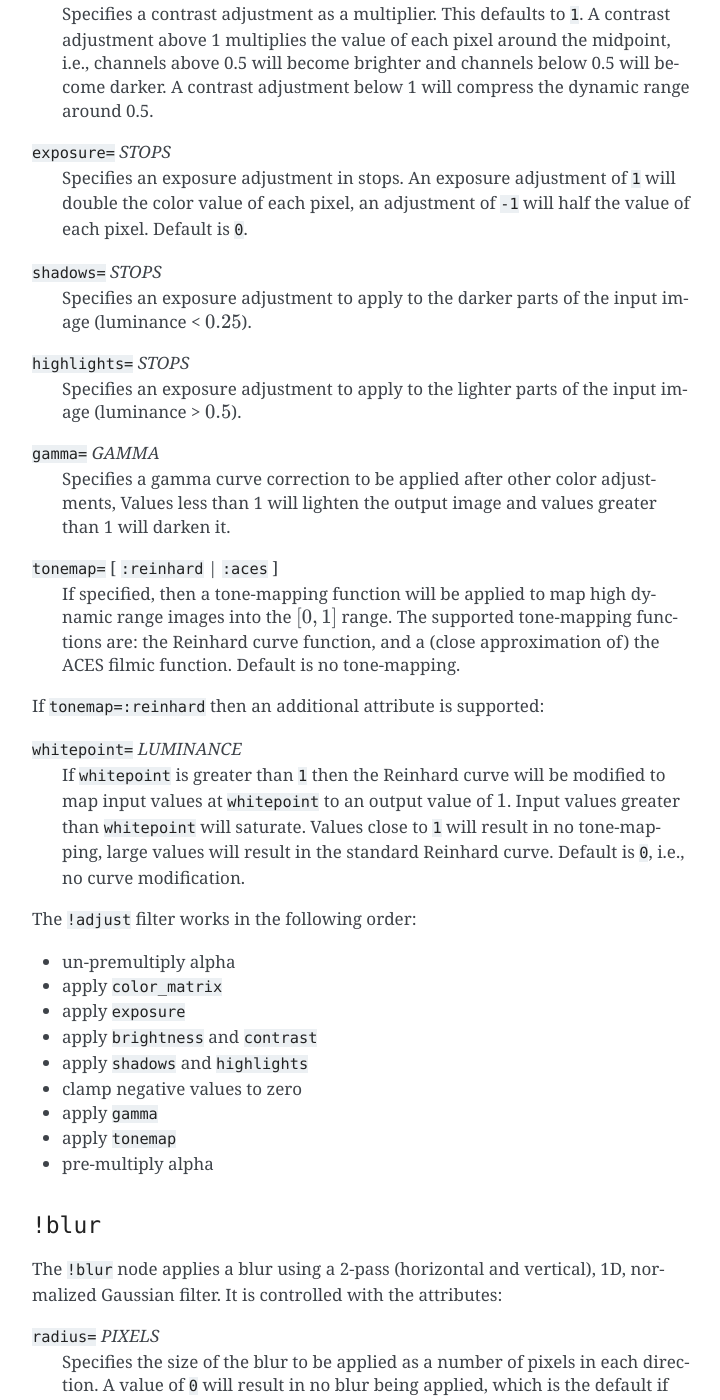
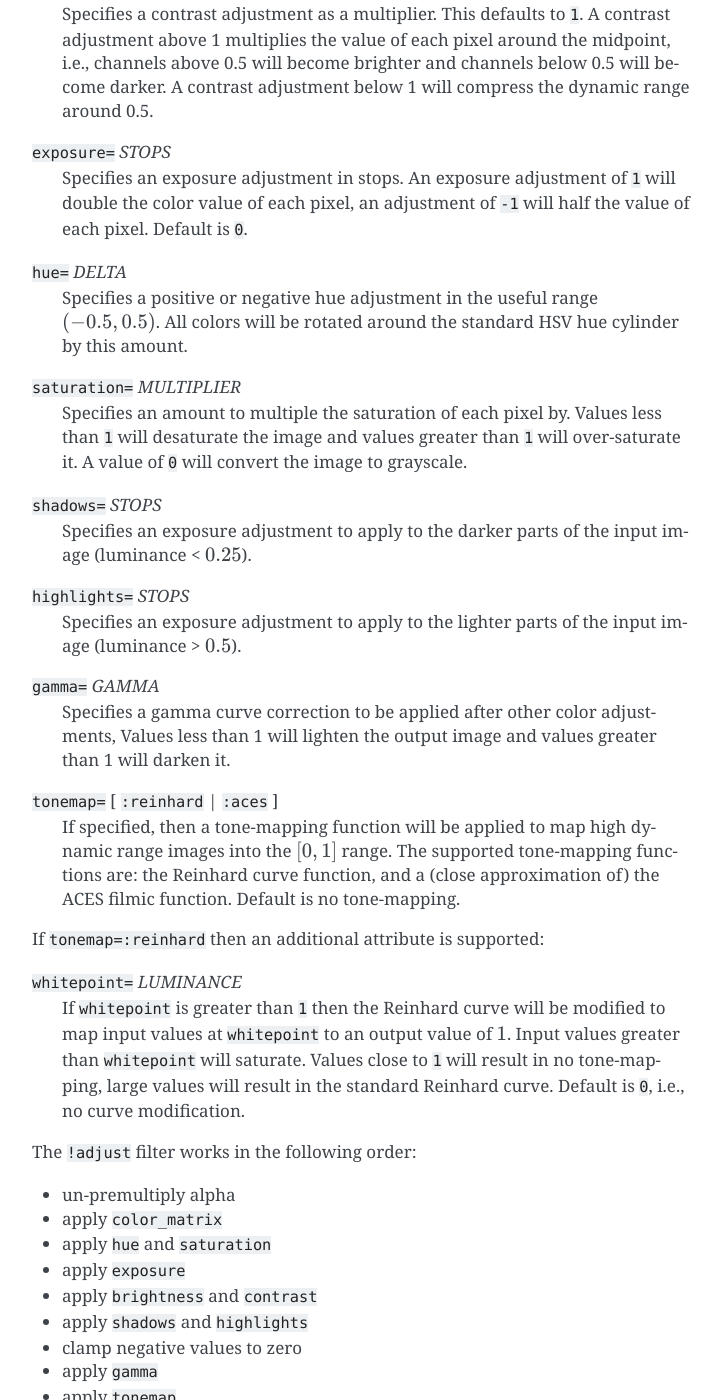
Before and after one commit to jonathanhogg/flitter, a Sphinx documentation site: the page built from docs/shaders.md, in a window 1280 px wide and 1400 px high, scrolled down 7722 px. Shown: the whole window, without its empty margins (388-1108 px from the left). Built offline with Sphinx 7.4.7, drawn with Linux system fonts in a browser that asks for light colours.

Commit message:
Add `hue` and `saturation` controls on `!adjust`

```diff
--- a/docs/shaders.md
+++ b/docs/shaders.md
@@ -326,6 +326,16 @@ range around 0.5.
 double the color value of each pixel, an adjustment of `-1` will half the value
 of each pixel. Default is `0`.
 
+`hue=` *DELTA*
+: Specifies a positive or negative hue adjustment in the useful range
+$(-0.5,0.5)$. All colors will be rotated around the standard HSV hue cylinder
+by this amount.
+
+`saturation=` *MULTIPLIER*
+: Specifies an amount to multiple the saturation of each pixel by. Values
+less than `1` will desaturate the image and values greater than `1` will
+over-saturate it. A value of `0` will convert the image to grayscale.
+
 `shadows=` *STOPS*
 : Specifies an exposure adjustment to apply to the darker parts of the input
 image (luminance < $0.25$).
@@ -358,6 +368,7 @@ The `!adjust` filter works in the following order:
 
 - un-premultiply alpha
 - apply `color_matrix`
+- apply `hue` and `saturation`
 - apply `exposure`
 - apply `brightness` and `contrast`
 - apply `shadows` and `highlights`
```
Also changed, not shown: 3 other files.
